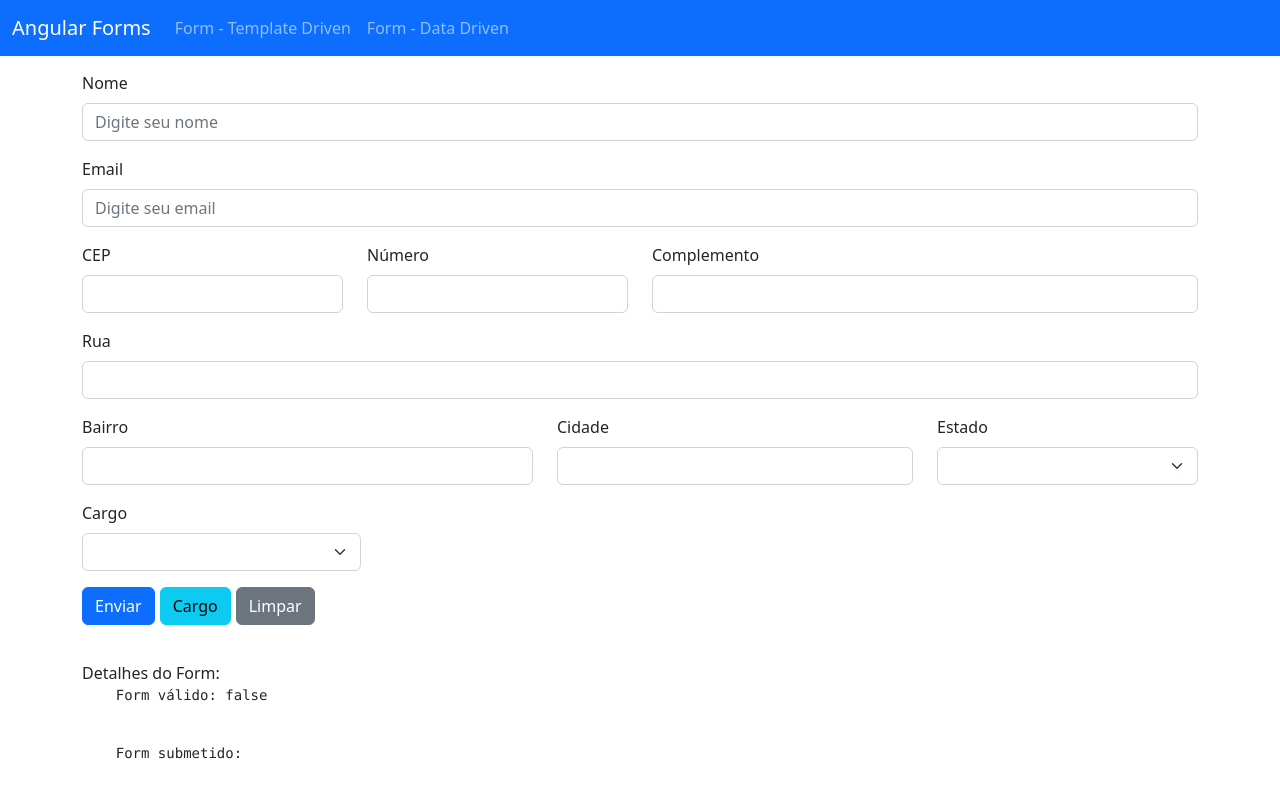
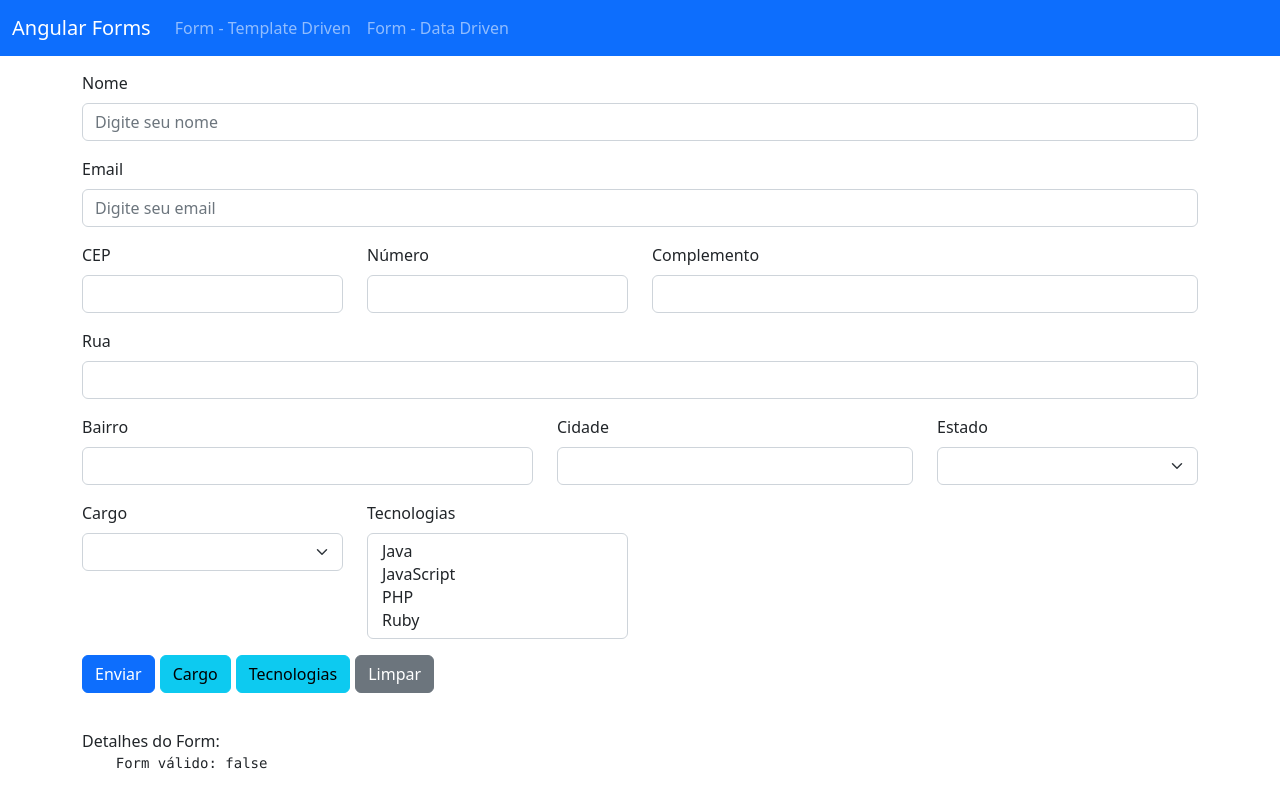
Before and after one commit to emanoelcampos/angular-forms-data-driven, an Angular app: page /dataForm in a window 1280 px wide. Shown: the top 800 px of the page. Built offline with nearby package versions, Linux system fonts and the light colour scheme.

Commit message:
Combobox Múltiplo (Select Multiple)

```diff
--- a/src/app/data-form/data-form.component.html
+++ b/src/app/data-form/data-form.component.html
@@ -134,6 +134,7 @@
   </ng-container>
 
   <div class="form-group">
+    <div class="row">
       <div class="col-md-3" [ngClass]="aplicaCssErro('cargo')">
         <label for="cargo" class="form-label">Cargo</label>
         <select
@@ -148,16 +149,45 @@
           </option>
         </select>
       </div>
+
+      <div class="col-md-3" [ngClass]="aplicaCssErro('tecnologias')">
+        <label for="tecnologias" class="form-label">Tecnologias</label>
+        <select
+          multiple
+          type="text"
+          class="form-control form-select"
+          id="tecnologias"
+          formControlName="tecnologias"
+        >
+          <option
+
+            *ngFor="let tecnologia of tecnologias | async"
+            [value]="tecnologia.nome"
+          >
+            {{ tecnologia.descricao }}
+          </option>
+        </select>
+      </div>
+    </div>
   </div>
 
   <div class="col-12">
     <button type="submit" class="btn btn-primary" style="margin-right: 5px">
       Enviar
     </button>
-    <button type="button"  class="btn btn-info" style="margin-right: 5px" (click)="setarCargo()">
+
+    <button
+      type="button"
+      class="btn btn-info"
+      style="margin-right: 5px"
+      (click)="setarCargo()"
+    >
       Cargo
     </button>
-    <button type="button" class="btn btn-secondary"  (click)="onReset()">
+
+    <button type="button" class="btn btn-info" style="margin-right: 5px" (click)="setarTecnologia()">Tecnologias</button>
+
+    <button type="button" class="btn btn-secondary" (click)="onReset()">
       Limpar
     </button>
   </div>
--- a/src/app/data-form/data-form.component.ts
+++ b/src/app/data-form/data-form.component.ts
@@ -4,6 +4,7 @@ import { FormBuilder, FormGroup, Validators } from '@angular/forms';
 import { map, Observable } from 'rxjs';
 
 import { Cargos } from '../shared/models/cargos';
+import { Tecnologias } from '../shared/models/tecnologias';
 import { ConsultaCepService } from '../shared/services/consulta-cep.service';
 import { DropdownService } from '../shared/services/dropdown.service';
 import { EstadoBr } from './../shared/models/estado-br';
@@ -20,6 +21,7 @@ export class DataFormComponent implements OnInit {
   //estados!: EstadoBr[];
   estados!: Observable<EstadoBr[]>;
   cargos!: Observable<Cargos[]>;
+  tecnologias!: Observable<Tecnologias[]>;
 
   constructor(
     private formBuilder: FormBuilder,
@@ -34,6 +36,8 @@ export class DataFormComponent implements OnInit {
     this.estados = this.dropDownService.getEstadosBr();
 
     this.cargos = this.dropDownService.getCargos();
+
+    this.tecnologias = this.dropDownService.getTecnologias();
 
     /*this.dropDownService.getEstadosBr().subscribe((dados) => {
       this.estados = dados;
@@ -70,7 +74,8 @@ export class DataFormComponent implements OnInit {
         estado: [null, Validators.required],
       }),
 
-      cargo: [null]
+      cargo: [null],
+      tecnologias: [null]
     });
   }
 
@@ -162,4 +167,8 @@ export class DataFormComponent implements OnInit {
     return obj1 && obj2 ? (obj1.nome === obj2.nome && obj1.nivel === obj2.nivel) : obj1 === obj2;
   }
 
+  setarTecnologia() {
+    this.formulario.get('tecnologias')?.setValue(['java', 'javascript']);
+  }
+
 }
--- /dev/null
+++ b/src/app/shared/models/tecnologias.ts
@@ -0,0 +1,5 @@
+export interface Tecnologias {
+
+  nome: string;
+  descricao: string;
+}
--- a/src/app/shared/services/dropdown.service.ts
+++ b/src/app/shared/services/dropdown.service.ts
@@ -1,7 +1,9 @@
-import { EstadoBr } from './../models/estado-br';
 import { HttpClient } from '@angular/common/http';
 import { Injectable } from '@angular/core';
+
 import { Cargos } from '../models/cargos';
+import { Tecnologias } from '../models/tecnologias';
+import { EstadoBr } from './../models/estado-br';
 
 @Injectable()
 export class DropdownService {
@@ -15,4 +17,8 @@ export class DropdownService {
   getCargos() {
     return this.httpClient.get<Cargos[]>('assets/dados/cargos.json');
   }
+
+  getTecnologias(){
+    return this.httpClient.get<Tecnologias[]>('assets/dados/tecnologias.json');
+  }
 }
--- /dev/null
+++ b/src/assets/dados/tecnologias.json
@@ -0,0 +1,18 @@
+[
+  {
+    "nome": "java",
+    "descricao": "Java"
+  },
+  {
+    "nome": "javascript",
+    "descricao": "JavaScript"
+  },
+  {
+    "nome": "php",
+    "descricao": "PHP"
+  },
+  {
+    "nome": "ruby",
+    "descricao": "Ruby"
+  }
+]
```
Lines whose indentation alone changed are shown as unchanged.
